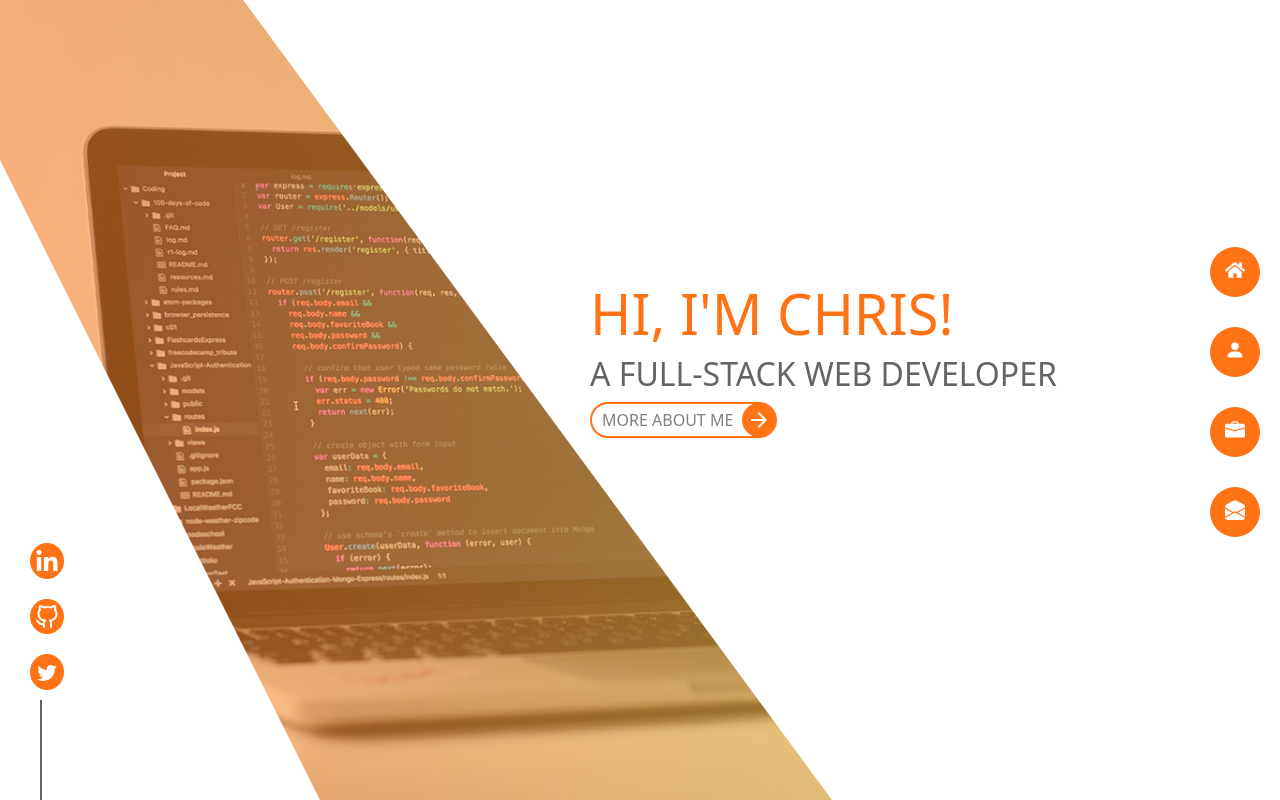
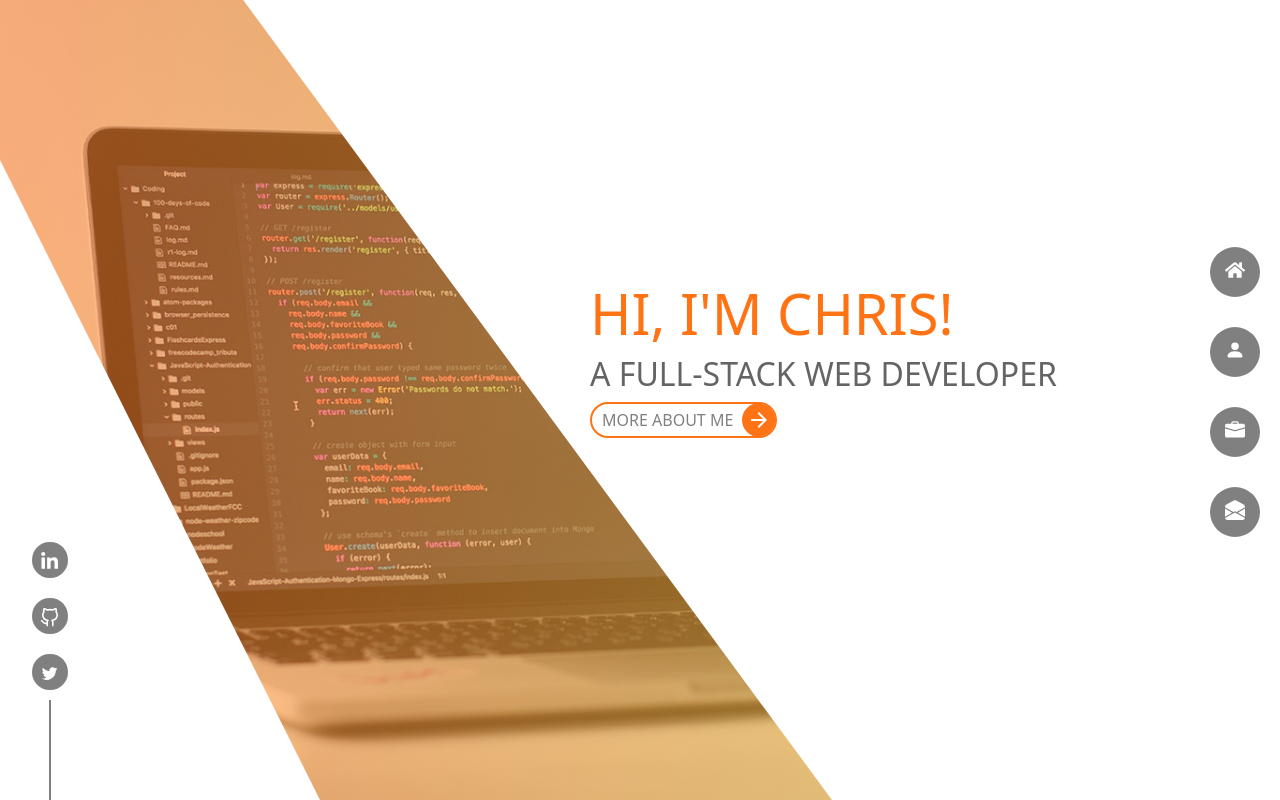
Before and after one commit to cblake35/Portfolio-V3, a React (Create React App) app: page / in a window 1280 px wide. Built offline with nearby package versions, Linux system fonts and the light colour scheme; the HTML template or start-up script is replaced by a standard one.

Commit message:
Updated styles for navigation and social media links.

```diff
--- a/src/App.css
+++ b/src/App.css
@@ -8,34 +8,38 @@
 .socialMediaLinks {
     display: flex;
     flex-direction: column;
+    align-items: center;
+    width: 40px;
     position: fixed;
     bottom: 0;
     left: 30px;
 }
 
 .socialMediaLinks a{
+    position: relative;
     margin: 10px 0;
-    background-color: #FF7315;
+    background-color: grey;
     border-radius: 50%;
-    padding: 5px;
+    padding: 6px 8px;
+    transition: all 250ms ease;
 }
 
 .socialMediaLinks svg{
-    font-size: 1.5rem;
+    font-size: 1.2rem;
     color: white;
     transition: all 250ms ease;
 }
 
-/* CONTINUE STYLING HERE */
-.socialMediaLinks svg:hover {
-    /* box-shadow: 0 0 5px 1px #646464 ;
-    font-size: 1.75rem; */
+.socialMediaLinks a:hover {
+   top: -5px;
+   background-color: #FF7315;
+   box-shadow: 0 0 5px 0px #bbbbbb;
 }
 
 .socialMediaLinks p {
-    border-left: 2px solid #646464;
+    border-left: 2px solid grey;
     height: 100px;
-    margin: 0 0 0 10px;
+    margin: 0;
 }
 
 .sidebar {
@@ -100,13 +104,19 @@
     display: flex;
     justify-content: center;
     align-items: center;
-    background-color: #FF7315;
+    background-color: grey;
     border-radius: 50%;
+    transition: all .15s ease-in;
 }
 
 .homeLink:hover .homeBtn {
     left: -60px;
     visibility: visible;
+    box-shadow: 0 0 5px 0px #bbbbbb;
+}
+
+.homeLink:hover .homeSvg {
+    background-color: #FF7315;
 }
 
 .aboutLink {
@@ -139,13 +149,19 @@
     display: flex;
     justify-content: center;
     align-items: center;
-    background-color: #FF7315;
+    background-color: grey;
     border-radius: 50%;
+    transition: all .15s ease-in;
 }
 
 .aboutLink:hover .aboutBtn {
     left: -60px;
     visibility: visible;
+    box-shadow: 0 0 5px 0px #bbbbbb;
+}
+
+.aboutLink:hover .aboutSvg {
+    background-color: #FF7315;
 }
 
 .workLink {
@@ -178,13 +194,19 @@
     display: flex;
     justify-content: center;
     align-items: center;
-    background-color: #FF7315;
+    background-color: grey;
     border-radius: 50%;
+    transition: all .15s ease-in;
 }
 
 .workLink:hover .workBtn {
     left: -55px;
     visibility: visible;
+    box-shadow: 0 0 5px 0px #bbbbbb;
+}
+
+.workLink:hover .workSvg {
+    background-color: #FF7315;
 }
 
 .contactLink {
@@ -217,13 +239,19 @@
     display: flex;
     justify-content: center;
     align-items: center;
-    background-color: #FF7315;
+    background-color: grey;
     border-radius: 50%;
+    transition: all .15s ease-in;
 }
 
 .contactLink:hover .contactBtn {
     left: -75px;
     visibility: visible;
+    box-shadow: 0 0 5px 0px #bbbbbb;
+}
+
+.contactLink:hover .contactSvg {
+    background-color: #FF7315;
 }
 
 .mobileNav {
@@ -857,4 +885,8 @@
         display: block;
     }
 
+    .socialMediaLinks {
+        display: none;
+    }
+
   }
```
